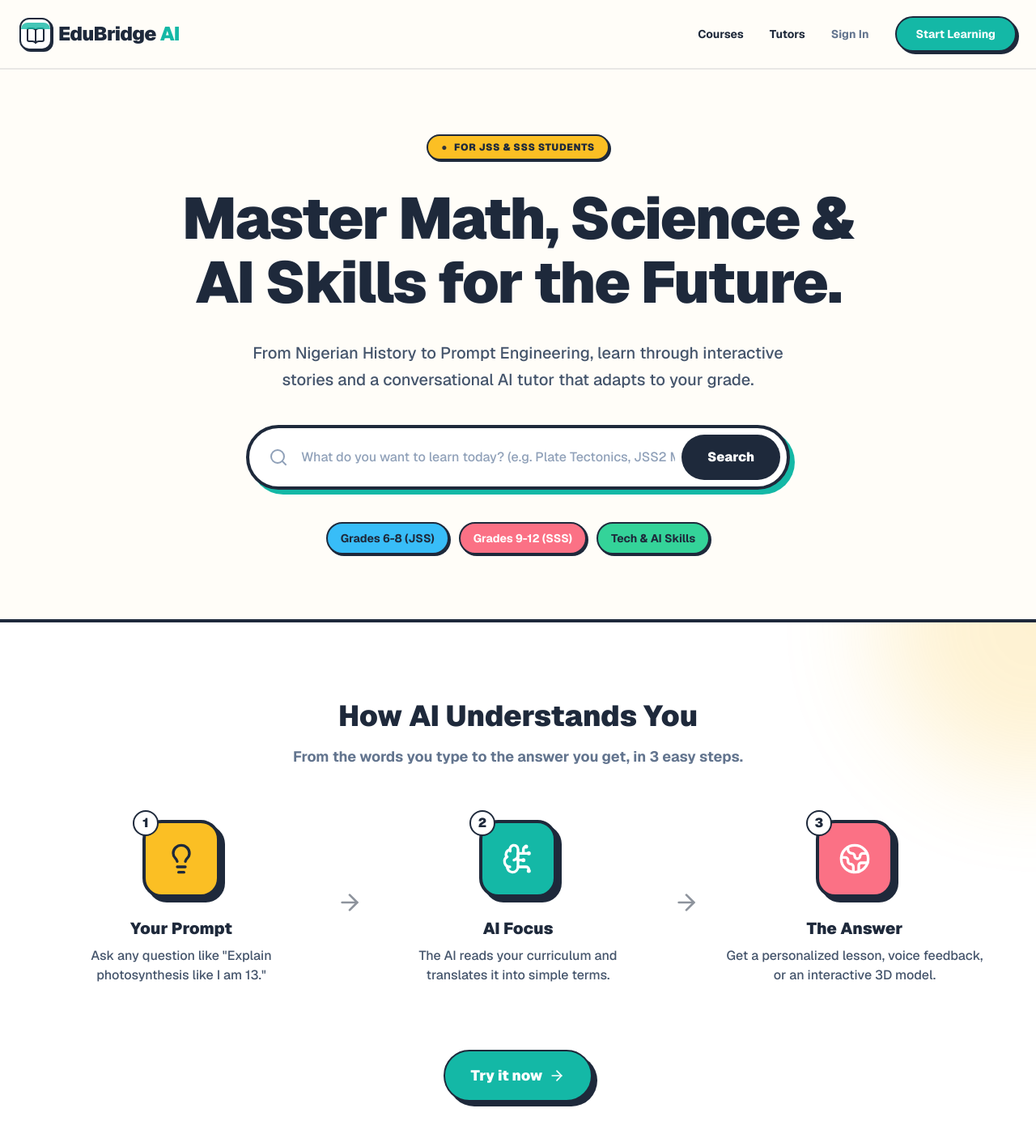
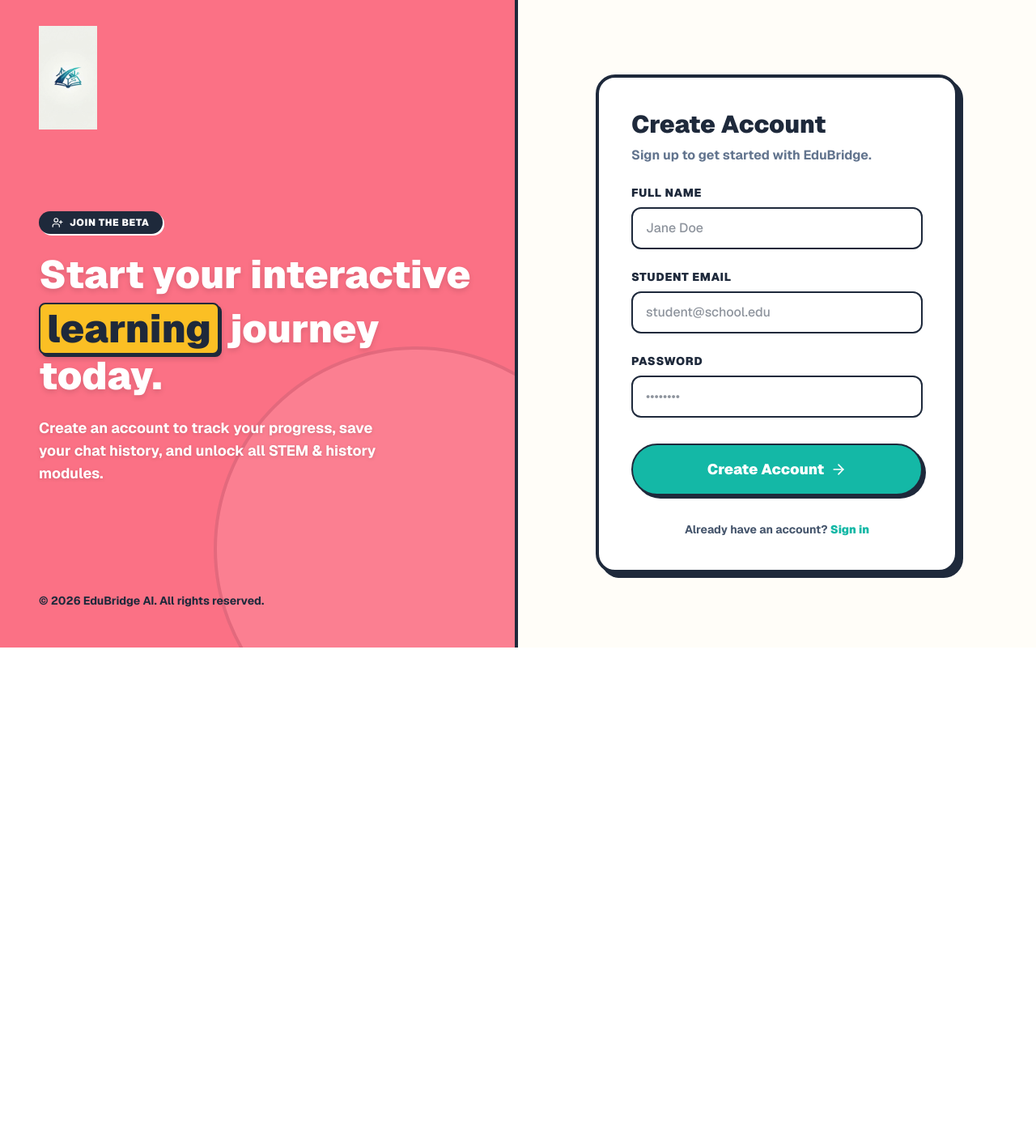
Before and after one commit to emmex43/edubridge-ai, a Next.js app in the folder frontend/: page / in a window 1280 px wide. Shown: the top 1406 px of the page at 81% size. After the commit the page ends 800 px from the top, so only its background shows below. Built offline with nearby package versions, Linux system fonts and the light colour scheme.

Commit message:
edubridge logo design

```diff
--- a/frontend/src/app/page.tsx
+++ b/frontend/src/app/page.tsx
@@ -1,138 +1,164 @@
+'use client';
+
+import { useState } from 'react';
+import { useRouter } from 'next/navigation';
 import Link from 'next/link';
-import { BookOpen, Search, ArrowRight, BrainCircuit, Globe2, Lightbulb } from 'lucide-react';
+import { ArrowRight, UserPlus } from 'lucide-react';
+import Image from 'next/image';
 
-export default function LandingPage() {
+export default function SignUp() {
+  const router = useRouter();
+  const [name, setName] = useState('');
+  const [email, setEmail] = useState('');
+  const [password, setPassword] = useState('');
+  const [isLoading, setIsLoading] = useState(false);
+  const [error, setError] = useState('');
+
+  const handleSubmit = async (e: React.FormEvent) => {
+    e.preventDefault();
+    setIsLoading(true);
+    setError('');
+
+    try {
+      const res = await fetch(`${process.env.NEXT_PUBLIC_API_URL}/api/v1/auth/register`, {
+        method: 'POST',
+        headers: { 'Content-Type': 'application/json' },
+        body: JSON.stringify({ name, email, password }),
+      });
+
+      if (!res.ok) {
+        throw new Error('Could not create account. Please try again.');
+      }
+
+      const data = await res.json();
+      localStorage.setItem('token', data.access_token);
+      router.push('/dashboard');
+    } catch (err: any) {
+      setError(err.message);
+    } finally {
+      setIsLoading(false);
+    }
+  };
+
   return (
-    <div className="min-h-screen bg-[#FFFDF8] text-[#1E293B] font-sans selection:bg-[#FBBF24] selection:text-[#1E293B]">
+    <div className="flex min-h-screen bg-[#FFFDF8] text-[#1E293B] font-sans selection:bg-[#FBBF24] selection:text-[#1E293B]">
 
-      {/* Navigation */}
-      <nav className="flex items-center justify-between px-6 py-5 max-w-7xl mx-auto border-b-2 border-[#1E293B]/10">
-        <div className="flex items-center gap-2">
-          {/* Simulated Logo: Book & Bridge motif */}
-          <div className="relative flex items-center justify-center w-10 h-10 bg-white border-2 border-[#1E293B] rounded-xl shadow-[2px_2px_0px_#1E293B] overflow-hidden">
-            <BookOpen className="h-6 w-6 text-[#1E293B] absolute bottom-1" />
-            <div className="absolute top-1 w-full h-2 bg-[#14B8A6] rounded-t-full opacity-80" />
+      {/* Left Column - Branding (Hidden on mobile) */}
+      <div className="hidden lg:flex w-1/2 bg-[#FB7185] border-r-4 border-[#1E293B] p-12 flex-col justify-between relative overflow-hidden">
+
+        <Link href="/" className="relative z-10 block hover:opacity-90 transition-opacity w-fit mt-4">
+          <Image
+            src="/edubridge_logo1.png"
+            alt="EduBridge AI Logo"
+            width={400}
+            height={400}
+            className="h-16 w-auto object-contain object-left scale-[2] origin-left mix-blend-multiply"
+            priority
+          />
+        </Link>
+
+        <div className="relative z-10">
+          <div className="inline-flex items-center gap-2 px-4 py-1.5 rounded-full bg-[#1E293B] text-white font-black text-xs uppercase tracking-wider mb-6 shadow-[2px_2px_0px_white]">
+            <UserPlus size={14} /> Join the Beta
           </div>
-          <span className="font-black text-2xl tracking-tight text-[#1E293B]">
-            EduBridge <span className="text-[#14B8A6]">AI</span>
-          </span>
-        </div>
-        <div className="hidden md:flex items-center gap-8 font-bold text-sm">
-          <Link href="#" className="hover:text-[#14B8A6] transition-colors">Courses</Link>
-          <Link href="#" className="hover:text-[#14B8A6] transition-colors">Tutors</Link>
-          <Link href="/sign-in" className="text-slate-500 hover:text-[#1E293B] transition-colors">Sign In</Link>
-          <Link href="/dashboard" className="px-6 py-2.5 bg-[#14B8A6] text-white rounded-full border-2 border-[#1E293B] shadow-[3px_3px_0px_#1E293B] hover:bg-[#0D9488] active:translate-y-[2px] active:translate-x-[2px] active:shadow-none transition-all">
-            Start Learning
-          </Link>
-        </div>
-      </nav>
-
-      {/* Hero Section */}
-      <main className="max-w-5xl mx-auto px-6 pt-20 pb-20 text-center">
-        <div className="inline-flex items-center gap-2 px-4 py-1.5 rounded-full bg-[#FBBF24] border-2 border-[#1E293B] text-[#1E293B] font-black text-xs uppercase tracking-wider mb-8 shadow-[2px_2px_0px_#1E293B]">
-          <span className="animate-pulse">●</span> For JSS & SSS Students
+          <h1 className="text-5xl font-black leading-[1.1] mb-6 text-white drop-shadow-md">
+            Start your interactive <br/>
+            <span className="bg-[#FBBF24] text-[#1E293B] px-2 py-1 rounded-lg border-2 border-[#1E293B] shadow-[3px_3px_0px_#1E293B] inline-block mt-2">learning</span> journey today.
+          </h1>
+          <p className="text-white font-bold text-lg max-w-md mt-4 drop-shadow-sm">
+            Create an account to track your progress, save your chat history, and unlock all STEM & history modules.
+          </p>
         </div>
 
-        <h1 className="text-5xl md:text-7xl font-black text-[#1E293B] tracking-tight mb-8 leading-[1.1]">
-          Master Math, Science & <br className="hidden md:block" />
-          <span className="relative inline-block">
-            <span className="relative z-10">AI Skills</span>
-            <span className="absolute bottom-1 left-0 w-full h-4 md:h-6 bg-[#FBBF24] -z-10 rounded-sm"></span>
-          </span> for the Future.
-        </h1>
+        <div className="text-sm font-bold text-[#1E293B] relative z-10">
+          © 2026 EduBridge AI. All rights reserved.
+        </div>
+        <div className="absolute -bottom-32 -right-32 w-[500px] h-[500px] bg-white rounded-full border-4 border-[#1E293B] opacity-10 pointer-events-none"></div>
+      </div>
 
-        <p className="text-xl text-slate-600 mb-10 max-w-2xl mx-auto font-medium leading-relaxed">
-          From Nigerian History to Prompt Engineering, learn through interactive stories and a conversational AI tutor that adapts to your grade.
-        </p>
+      {/* Right Column - Form */}
+      <div className="flex w-full lg:w-1/2 flex-col justify-center px-6 py-12 md:px-12 lg:px-24">
+        <div className="mx-auto w-full max-w-md bg-white p-8 sm:p-10 rounded-3xl border-4 border-[#1E293B] shadow-[6px_6px_0px_#1E293B]">
 
-        {/* Discovery Search Bar */}
-        <div className="max-w-2xl mx-auto mb-10 relative">
-          <div className="flex items-center bg-white border-4 border-[#1E293B] rounded-full p-2 shadow-[6px_6px_0px_#14B8A6]">
-            <div className="pl-4 pr-2 text-slate-400">
-              <Search size={24} />
-            </div>
-            <input
-              type="text"
-              placeholder="What do you want to learn today? (e.g. Plate Tectonics, JSS2 Math)"
-              className="flex-1 bg-transparent py-3 px-2 outline-none text-[#1E293B] font-bold placeholder:font-medium placeholder:text-slate-400"
-            />
-            <Link href="/dashboard" className="hidden sm:flex px-8 py-4 bg-[#1E293B] text-white font-black rounded-full hover:bg-slate-800 transition-colors">
-              Search
+          <div className="mb-8 lg:hidden">
+            <Link href="/" className="block hover:opacity-90 transition-opacity w-fit">
+              <Image
+                src="/edubridge_logo1.png"
+                alt="EduBridge AI Logo"
+                width={300}
+                height={300}
+                className="h-10 w-auto object-contain object-left scale-[2.2] origin-left mix-blend-multiply"
+                priority
+              />
             </Link>
           </div>
-        </div>
 
-        {/* Quick Filters */}
-        <div className="flex flex-wrap justify-center gap-3">
-          <span className="px-4 py-2 rounded-full border-2 border-[#1E293B] bg-[#38BDF8] font-bold text-sm shadow-[2px_2px_0px_#1E293B] hover:-translate-y-0.5 transition-transform cursor-pointer">
-            Grades 6-8 (JSS)
-          </span>
-          <span className="px-4 py-2 rounded-full border-2 border-[#1E293B] bg-[#FB7185] text-white font-bold text-sm shadow-[2px_2px_0px_#1E293B] hover:-translate-y-0.5 transition-transform cursor-pointer">
-            Grades 9-12 (SSS)
-          </span>
-          <span className="px-4 py-2 rounded-full border-2 border-[#1E293B] bg-[#34D399] font-bold text-sm shadow-[2px_2px_0px_#1E293B] hover:-translate-y-0.5 transition-transform cursor-pointer">
-            Tech & AI Skills
-          </span>
-        </div>
-      </main>
+          <h2 className="text-3xl font-black text-[#1E293B] mb-2">Create Account</h2>
+          <p className="text-slate-500 font-bold mb-6">Sign up to get started with EduBridge.</p>
 
-      {/* How It Works (Based on the Graphic Sequence) */}
-      <section className="bg-white border-t-4 border-[#1E293B] py-24 relative overflow-hidden">
-        <div className="max-w-7xl mx-auto px-6">
+          {error && (
+            <div className="mb-6 p-3 bg-red-50 border-2 border-red-500 text-red-700 text-sm font-bold rounded-xl">
+              {error}
+            </div>
+          )}
 
-          <div className="text-center mb-16">
-            <h2 className="text-4xl font-black text-[#1E293B] mb-4">How AI Understands You</h2>
-            <p className="text-lg font-bold text-slate-500">From the words you type to the answer you get, in 3 easy steps.</p>
-          </div>
-
-          <div className="flex flex-col md:flex-row items-center justify-center gap-8 relative z-10">
-            {/* Step 1 */}
-            <div className="flex flex-col items-center text-center max-w-xs">
-              <div className="w-24 h-24 rounded-3xl bg-[#FBBF24] border-4 border-[#1E293B] shadow-[6px_6px_0px_#1E293B] flex items-center justify-center mb-6 relative">
-                <span className="absolute -top-4 -left-4 w-8 h-8 bg-white border-2 border-[#1E293B] rounded-full font-black flex items-center justify-center">1</span>
-                <Lightbulb size={40} className="text-[#1E293B]" />
-              </div>
-              <h3 className="text-xl font-black text-[#1E293B] mb-2">Your Prompt</h3>
-              <p className="text-slate-600 font-medium">Ask any question like "Explain photosynthesis like I am 13."</p>
+          <form onSubmit={handleSubmit} className="space-y-6">
+            <div>
+              <label htmlFor="name" className="block text-sm font-black text-[#1E293B] mb-2 uppercase tracking-wider">Full Name</label>
+              <input
+                type="text"
+                id="name"
+                required
+                value={name}
+                onChange={(e) => setName(e.target.value)}
+                className="w-full rounded-xl border-2 border-[#1E293B] px-4 py-3 focus:outline-none focus:ring-2 focus:ring-[#14B8A6] font-medium transition-shadow"
+                placeholder="Jane Doe"
+              />
             </div>
 
-            <ArrowRight className="hidden md:block text-[#1E293B] opacity-50" size={32} />
-
-            {/* Step 2 */}
-            <div className="flex flex-col items-center text-center max-w-xs mt-8 md:mt-0">
-              <div className="w-24 h-24 rounded-3xl bg-[#14B8A6] border-4 border-[#1E293B] shadow-[6px_6px_0px_#1E293B] flex items-center justify-center mb-6 relative">
-                <span className="absolute -top-4 -left-4 w-8 h-8 bg-white border-2 border-[#1E293B] rounded-full font-black flex items-center justify-center text-[#1E293B]">2</span>
-                <BrainCircuit size={40} className="text-white" />
-              </div>
-              <h3 className="text-xl font-black text-[#1E293B] mb-2">AI Focus</h3>
-              <p className="text-slate-600 font-medium">The AI reads your curriculum and translates it into simple terms.</p>
+            <div>
+              <label htmlFor="email" className="block text-sm font-black text-[#1E293B] mb-2 uppercase tracking-wider">Student Email</label>
+              <input
+                type="email"
+                id="email"
+                required
+                value={email}
+                onChange={(e) => setEmail(e.target.value)}
+                className="w-full rounded-xl border-2 border-[#1E293B] px-4 py-3 focus:outline-none focus:ring-2 focus:ring-[#14B8A6] font-medium transition-shadow"
+                placeholder="student@school.edu"
+              />
             </div>
 
-            <ArrowRight className="hidden md:block text-[#1E293B] opacity-50" size={32} />
+            <div>
+              <label htmlFor="password" className="block text-sm font-black text-[#1E293B] mb-2 uppercase tracking-wider">Password</label>
+              <input
+                type="password"
+                id="password"
+                required
+                value={password}
+                onChange={(e) => setPassword(e.target.value)}
+                className="w-full rounded-xl border-2 border-[#1E293B] px-4 py-3 focus:outline-none focus:ring-2 focus:ring-[#14B8A6] font-medium transition-shadow"
+                placeholder="••••••••"
+              />
+            </div>
 
-            {/* Step 3 */}
-            <div className="flex flex-col items-center text-center max-w-xs mt-8 md:mt-0">
-              <div className="w-24 h-24 rounded-3xl bg-[#FB7185] border-4 border-[#1E293B] shadow-[6px_6px_0px_#1E293B] flex items-center justify-center mb-6 relative">
-                <span className="absolute -top-4 -left-4 w-8 h-8 bg-white border-2 border-[#1E293B] rounded-full font-black flex items-center justify-center text-[#1E293B]">3</span>
-                <Globe2 size={40} className="text-white" />
-              </div>
-              <h3 className="text-xl font-black text-[#1E293B] mb-2">The Answer</h3>
-              <p className="text-slate-600 font-medium">Get a personalized lesson, voice feedback, or an interactive 3D model.</p>
-            </div>
-          </div>
+            <button
+              type="submit"
+              disabled={isLoading}
+              className="mt-8 flex w-full items-center justify-center gap-2 rounded-full bg-[#14B8A6] px-4 py-4 text-white font-black text-lg border-2 border-[#1E293B] shadow-[4px_4px_0px_#1E293B] hover:bg-[#0D9488] hover:-translate-y-1 hover:shadow-[6px_6px_0px_#1E293B] active:translate-y-[2px] active:translate-x-[2px] active:shadow-none transition-all disabled:opacity-70 disabled:cursor-not-allowed"
+            >
+              {isLoading ? 'Creating Account...' : 'Create Account'} <ArrowRight size={20} />
+            </button>
+          </form>
 
-          <div className="mt-20 text-center">
-             <Link href="/dashboard" className="inline-flex items-center gap-2 px-8 py-4 bg-[#14B8A6] text-white font-black text-lg rounded-full border-2 border-[#1E293B] shadow-[6px_6px_0px_#1E293B] hover:-translate-y-1 hover:shadow-[8px_8px_0px_#1E293B] transition-all">
-                Try it now <ArrowRight size={20} />
-             </Link>
-          </div>
-
+          <p className="mt-8 text-center text-sm font-bold text-slate-600">
+            Already have an account?{' '}
+            <Link href="/sign-in" className="text-[#14B8A6] font-black hover:underline">
+              Sign in
+            </Link>
+          </p>
         </div>
-
-        {/* Decorative Background Elements based on graphic */}
-        <div className="absolute top-0 right-0 w-96 h-96 bg-[#FBBF24] rounded-full blur-3xl opacity-20 -translate-y-1/2 translate-x-1/2 pointer-events-none"></div>
-      </section>
-
+      </div>
     </div>
   );
 }
--- a/frontend/src/app/sign-in/page.tsx
+++ b/frontend/src/app/sign-in/page.tsx
@@ -3,7 +3,8 @@
 import { useState } from 'react';
 import { useRouter } from 'next/navigation';
 import Link from 'next/link';
-import { BookOpen, ArrowRight, Lock } from 'lucide-react';
+import Image from 'next/image';
+import { ArrowRight, Lock } from 'lucide-react';
 
 export default function SignIn() {
   const router = useRouter();
@@ -18,7 +19,6 @@
     setError('');
 
     try {
-      // Adjust the endpoint path if your backend engineer named it differently (e.g., /token or /api/v1/login)
       const res = await fetch(`${process.env.NEXT_PUBLIC_API_URL}/api/v1/auth/login`, {
         method: 'POST',
         headers: { 'Content-Type': 'application/json' },
@@ -30,9 +30,8 @@
       }
 
       const data = await res.json();
-      // Store token if applicable: localStorage.setItem('token', data.access_token);
-
-      router.push('/dashboard'); // Redirect to dashboard on success
+      localStorage.setItem('token', data.access_token);
+      router.push('/dashboard');
     } catch (err: any) {
       setError(err.message);
     } finally {
@@ -45,15 +44,17 @@
 
       {/* Left Column - Branding (Hidden on small screens) */}
       <div className="hidden lg:flex w-1/2 bg-[#14B8A6] border-r-4 border-[#1E293B] p-12 flex-col justify-between relative overflow-hidden">
-        <div className="flex items-center gap-2 relative z-10">
-          <div className="relative flex items-center justify-center w-10 h-10 bg-white border-2 border-[#1E293B] rounded-xl shadow-[2px_2px_0px_#1E293B] overflow-hidden">
-            <BookOpen className="h-6 w-6 text-[#1E293B] absolute bottom-1" />
-            <div className="absolute top-1 w-full h-2 bg-[#FBBF24] rounded-t-full opacity-80" />
-          </div>
-          <span className="font-black text-2xl tracking-tight text-white">
-            EduBridge <span className="text-[#1E293B]">AI</span>
-          </span>
-        </div>
+
+        <Link href="/" className="relative z-10 block hover:opacity-90 transition-opacity w-fit mt-4">
+          <Image
+            src="/edubridge_logo1.png"
+            alt="EduBridge AI Logo"
+            width={400}
+            height={400}
+            className="h-24 md:h-32 w-auto object-contain object-left mix-blend-multiply -ml-4"
+            priority
+          />
+        </Link>
 
         <div className="relative z-10">
           <div className="inline-flex items-center gap-2 px-4 py-1.5 rounded-full bg-[#1E293B] text-white font-black text-xs uppercase tracking-wider mb-6 shadow-[2px_2px_0px_white]">
@@ -78,14 +79,17 @@
       <div className="flex w-full lg:w-1/2 flex-col justify-center px-6 py-12 md:px-12 lg:px-24">
         <div className="mx-auto w-full max-w-md bg-white p-8 sm:p-10 rounded-3xl border-4 border-[#1E293B] shadow-[6px_6px_0px_#1E293B]">
 
-          <div className="mb-8 flex items-center gap-2 lg:hidden">
-            <div className="relative flex items-center justify-center w-10 h-10 bg-white border-2 border-[#1E293B] rounded-xl shadow-[2px_2px_0px_#1E293B] overflow-hidden">
-              <BookOpen className="h-6 w-6 text-[#1E293B] absolute bottom-1" />
-              <div className="absolute top-1 w-full h-2 bg-[#14B8A6] rounded-t-full opacity-80" />
-            </div>
-            <span className="font-black text-2xl tracking-tight text-[#1E293B]">
-              EduBridge <span className="text-[#14B8A6]">AI</span>
-            </span>
+          <div className="mb-8 lg:hidden">
+            <Link href="/" className="block hover:opacity-90 transition-opacity w-fit">
+              <Image
+                src="/edubridge_logo1.png"
+                alt="EduBridge AI Logo"
+                width={300}
+                height={300}
+                className="h-24 w-auto object-contain object-left mix-blend-multiply -ml-2"
+                priority
+              />
+            </Link>
           </div>
 
           <h2 className="text-3xl font-black text-[#1E293B] mb-2">Sign In</h2>
--- a/frontend/src/app/sign-up/page.tsx
+++ b/frontend/src/app/sign-up/page.tsx
@@ -3,7 +3,8 @@
 import { useState } from 'react';
 import { useRouter } from 'next/navigation';
 import Link from 'next/link';
-import { BookOpen, ArrowRight, UserPlus } from 'lucide-react';
+import { ArrowRight, UserPlus } from 'lucide-react';
+import Image from 'next/image';
 
 export default function SignUp() {
   const router = useRouter();
@@ -19,8 +20,7 @@
     setError('');
 
     try {
-      // Adjust the endpoint path if your backend engineer named it differently (e.g., /api/v1/auth/register)
-      const res = await fetch(`${process.env.NEXT_PUBLIC_API_URL}/api/v1/auth/signup`, {
+      const res = await fetch(`${process.env.NEXT_PUBLIC_API_URL}/api/v1/auth/register`, {
         method: 'POST',
         headers: { 'Content-Type': 'application/json' },
         body: JSON.stringify({ name, email, password }),
@@ -31,7 +31,11 @@
       }
 
       const data = await res.json();
-      // Auto-redirect to sign in or dashboard after creating the account
+
+      // Save the access token returned by the backend to the browser
+      localStorage.setItem('token', data.access_token);
+
+      // Auto-redirect to dashboard after creating the account
       router.push('/dashboard');
     } catch (err: any) {
       setError(err.message);
@@ -43,17 +47,20 @@
   return (
     <div className="flex min-h-screen bg-[#FFFDF8] text-[#1E293B] font-sans selection:bg-[#FBBF24] selection:text-[#1E293B]">
 
-      {/* Left Column - Branding */}
+      {/* Left Column - Branding (Hidden on mobile) */}
       <div className="hidden lg:flex w-1/2 bg-[#FB7185] border-r-4 border-[#1E293B] p-12 flex-col justify-between relative overflow-hidden">
-        <div className="flex items-center gap-2 relative z-10">
-          <div className="relative flex items-center justify-center w-10 h-10 bg-white border-2 border-[#1E293B] rounded-xl shadow-[2px_2px_0px_#1E293B] overflow-hidden">
-            <BookOpen className="h-6 w-6 text-[#1E293B] absolute bottom-1" />
-            <div className="absolute top-1 w-full h-2 bg-[#FBBF24] rounded-t-full opacity-80" />
-          </div>
-          <span className="font-black text-2xl tracking-tight text-white">
-            EduBridge <span className="text-[#1E293B]">AI</span>
-          </span>
-        </div>
+
+        {/* Desktop Logo */}
+        <Link href="/" className="relative z-10 block hover:opacity-90 transition-opacity w-fit">
+          <Image
+            src="/edubridge_logo1.png"
+            alt="EduBridge AI Logo"
+            width={200}
+            height={60}
+            className="h-24 md:h-32 w-auto object-contain object-left mix-blend-multiply -ml-4"
+            priority
+          />
+        </Link>
 
         <div className="relative z-10">
           <div className="inline-flex items-center gap-2 px-4 py-1.5 rounded-full bg-[#1E293B] text-white font-black text-xs uppercase tracking-wider mb-6 shadow-[2px_2px_0px_white]">
@@ -78,14 +85,18 @@
       <div className="flex w-full lg:w-1/2 flex-col justify-center px-6 py-12 md:px-12 lg:px-24">
         <div className="mx-auto w-full max-w-md bg-white p-8 sm:p-10 rounded-3xl border-4 border-[#1E293B] shadow-[6px_6px_0px_#1E293B]">
 
-          <div className="mb-8 flex items-center gap-2 lg:hidden">
-            <div className="relative flex items-center justify-center w-10 h-10 bg-white border-2 border-[#1E293B] rounded-xl shadow-[2px_2px_0px_#1E293B] overflow-hidden">
-              <BookOpen className="h-6 w-6 text-[#1E293B] absolute bottom-1" />
-              <div className="absolute top-1 w-full h-2 bg-[#14B8A6] rounded-t-full opacity-80" />
-            </div>
-            <span className="font-black text-2xl tracking-tight text-[#1E293B]">
-              EduBridge <span className="text-[#14B8A6]">AI</span>
-            </span>
+          {/* Mobile Logo */}
+          <div className="mb-8 lg:hidden">
+            <Link href="/" className="block hover:opacity-90 transition-opacity w-fit">
+              <Image
+                src="/edubridge_logo1.png"
+                alt="EduBridge AI Logo"
+                width={200}
+                height={60}
+                className="h-16 w-auto object-contain object-left mix-blend-multiply -ml-2"
+                priority
+              />
+            </Link>
           </div>
 
           <h2 className="text-3xl font-black text-[#1E293B] mb-2">Create Account</h2>
```
Also changed, not shown: frontend/public/edubridge_logo1.png (added).
